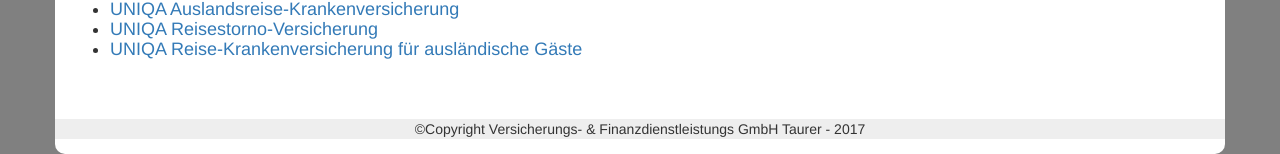
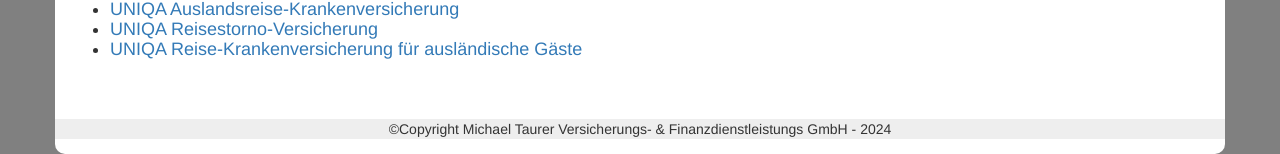
Before and after one commit to sebastiantaurer/HomepageVersicherungsbueroTaurerResponsive, a PHP site: page /index.php in a window 1280 px wide. Shown: the part 809-963 px from the top of the page. Run offline with PHP 8.4, Linux system fonts and the light colour scheme.

Commit message:
fixed year

```diff
--- a/footer.php
+++ b/footer.php
@@ -1 +1 @@
-<p>&copy;Copyright Versicherungs- & Finanzdienstleistungs GmbH Taurer - 2017</p>
+<p>&copy;Copyright Michael Taurer Versicherungs- & Finanzdienstleistungs GmbH - <?php echo date("Y"); ?></p>
```
